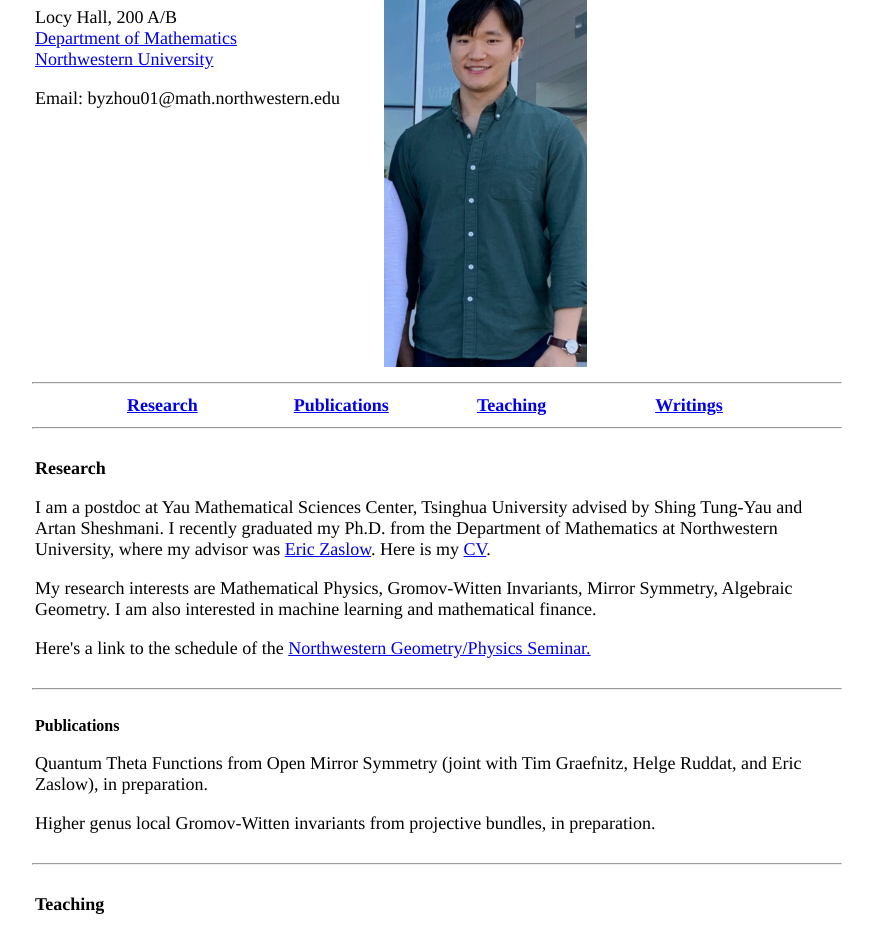
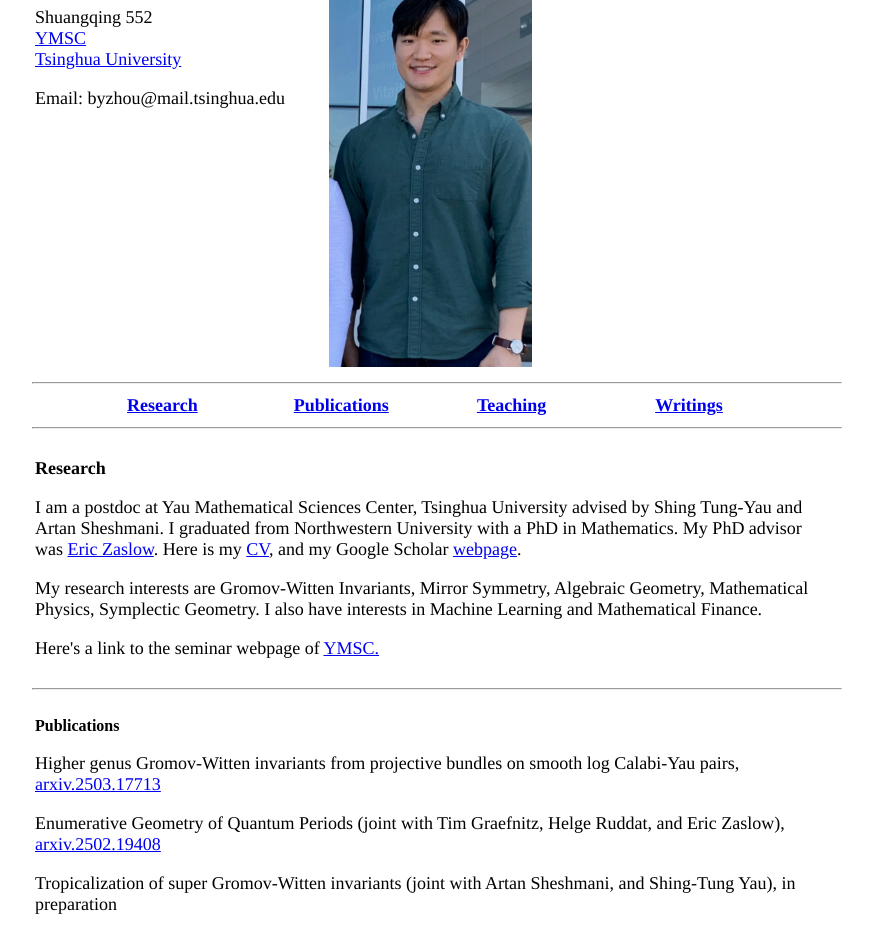
Before and after one commit to byzhou01/byzhou01.github.io, a plain HTML site: page index.html in a window 1280 px wide. Shown: the part 76-1006 px from the top of the page, without its empty margins (203-1076 px from the left). Drawn offline with Linux system fonts and the light colour scheme.

Commit message:
Add files via upload

```diff
--- a/index.html
+++ b/index.html
@@ -22,15 +22,15 @@
         <table>
             <tr>
                 <td valign=top>
-                <h1> Ben Zhou</h1>
+                <h1> Benjamin Zhou</h1>
 
             <p id='p2' class='paragraphs'>
-                Locy Hall, 200 A/B <br>
-                <a href="https://www.math.northwestern.edu/">Department of Mathematics</a> <br>
-                <a href="https://www.northwestern.edu/">Northwestern University</a> <br>
+                Shuangqing 552 <br>
+                <a href="https://ymsc.tsinghua.edu.cn/">YMSC</a> <br>
+                <a href="https://www.northwestern.edu/">Tsinghua University</a> <br>
             </p>
             <p id='p2' class='paragraphs'>
-                Email: byzhou01@math.northwestern.edu
+                Email: byzhou@mail.tsinghua.edu
             </p>
 
                 </td>
@@ -61,9 +61,9 @@
             <tr>
                 <td>
                     <p id='research' class='paragraphs'><B>Research</B></p>
-                    <p id='p2' class='paragraphs'> I am a postdoc at Yau Mathematical Sciences Center, Tsinghua University advised by Shing Tung-Yau and Artan Sheshmani. I recently graduated my Ph.D. from the Department of Mathematics at Northwestern University, where my advisor was <a href='https://sites.math.northwestern.edu/~zaslow/'>Eric Zaslow</a>. Here is my <a href='CV.pdf'>CV</a>.</p>
-                    <p id='p2' class='paragraphs'>My research interests are Mathematical Physics, Gromov-Witten Invariants, Mirror Symmetry, Algebraic Geometry. I am also interested in machine learning and mathematical finance. </p>
-                    <p id='p2' class='paragraphs'> Here's a link to the schedule of the <a href="https://sites.northwestern.edu/gpseminar/">Northwestern Geometry/Physics Seminar.</a>
+                    <p id='p2' class='paragraphs'> I am a postdoc at Yau Mathematical Sciences Center, Tsinghua University advised by Shing Tung-Yau and Artan Sheshmani. I graduated from Northwestern University with a PhD in Mathematics. My PhD advisor was <a href='https://sites.math.northwestern.edu/~zaslow/'>Eric Zaslow</a>. Here is my <a href='CV.pdf'>CV</a>, and my Google Scholar <a href="https://scholar.google.com/citations?hl=en&user=LhHaHWUAAAAJ">webpage</a>.</p>
+                    <p id='p2' class='paragraphs'>My research interests are Gromov-Witten Invariants, Mirror Symmetry, Algebraic Geometry, Mathematical Physics, Symplectic Geometry. I also have interests in Machine Learning and Mathematical Finance. </p>
+                    <p id='p2' class='paragraphs'> Here's a link to the seminar webpage of <a href="https://ymsc.tsinghua.edu.cn/xshd/tlb/jqtlb.htm">YMSC.</a>
                 </td>
             </tr>
         </table>
@@ -74,11 +74,9 @@
             <tr>
                 <td>
                     <p id='publications' class='paragraphs'><B>Publications</B></p>
-                    <p id='p2' class='paragraphs'>Quantum Theta Functions from Open Mirror Symmetry (joint with Tim Graefnitz, Helge Ruddat, and Eric Zaslow), in preparation.</p>
-                    <p id='p2' class='paragraphs'>Higher genus local Gromov-Witten invariants from projective bundles, in preparation.</p>
-                    <!--  <p id='p2' class='paragraphs'>An all genus open-closed BPS equality for toric Calabi-Yau threefolds, in preparation.</p>-->
-
-                    <!-- <p id='p2' class='paragraphs'>Genus 1 Gromov-Witten invariants and open/closed conjecture, in progress.</p> -->
+                    <p id='p2' class='paragraphs'>Higher genus Gromov-Witten invariants from projective bundles on smooth log Calabi-Yau pairs, <a href="https://arxiv.org/abs/2503.17713">arxiv.2503.17713</a></p>
+                    <p id='p2' class='paragraphs'>Enumerative Geometry of Quantum Periods (joint with Tim Graefnitz, Helge Ruddat, and Eric Zaslow), <a href="https://arxiv.org/abs/2502.19408">arxiv.2502.19408</a></p>
+                    <p id='p2' class='paragraphs'>Tropicalization of super Gromov-Witten invariants (joint with Artan Sheshmani, and Shing-Tung Yau), in preparation </p>
                 </td>
             </tr>
         </table>
```
